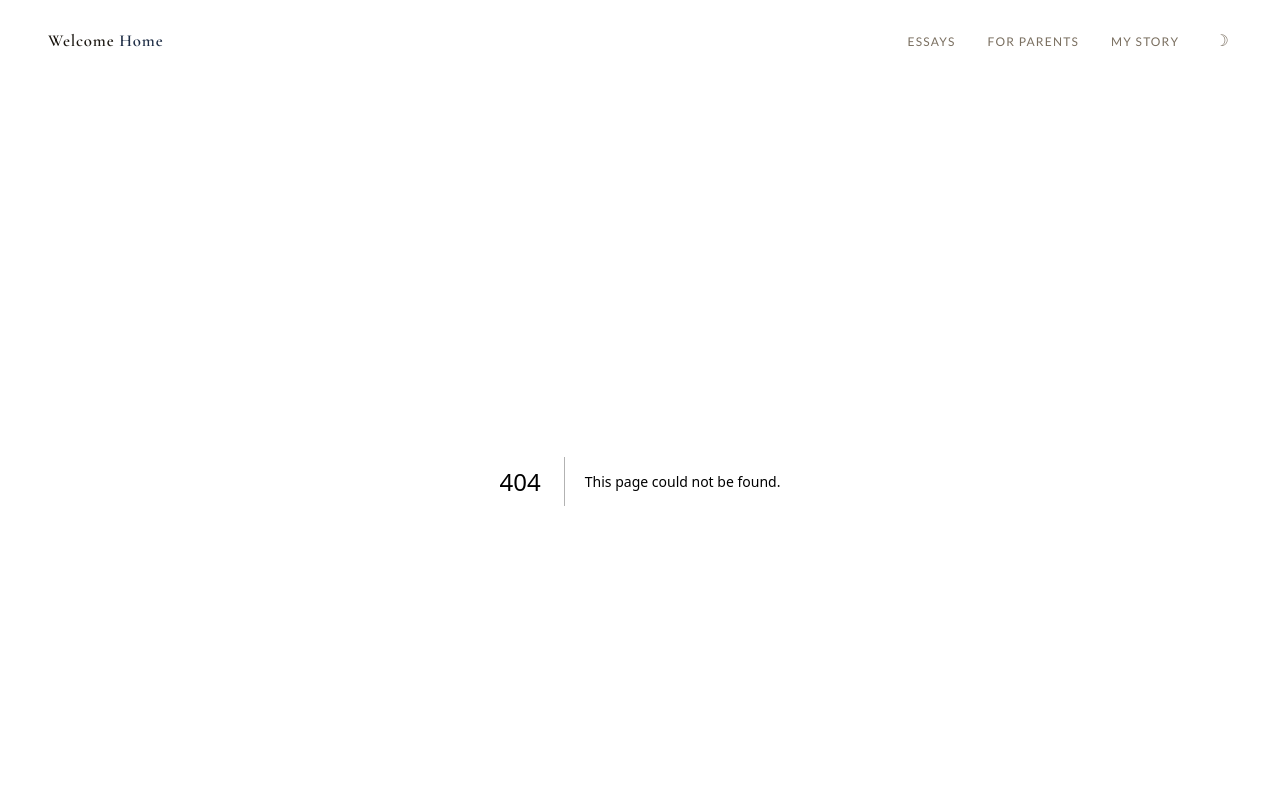
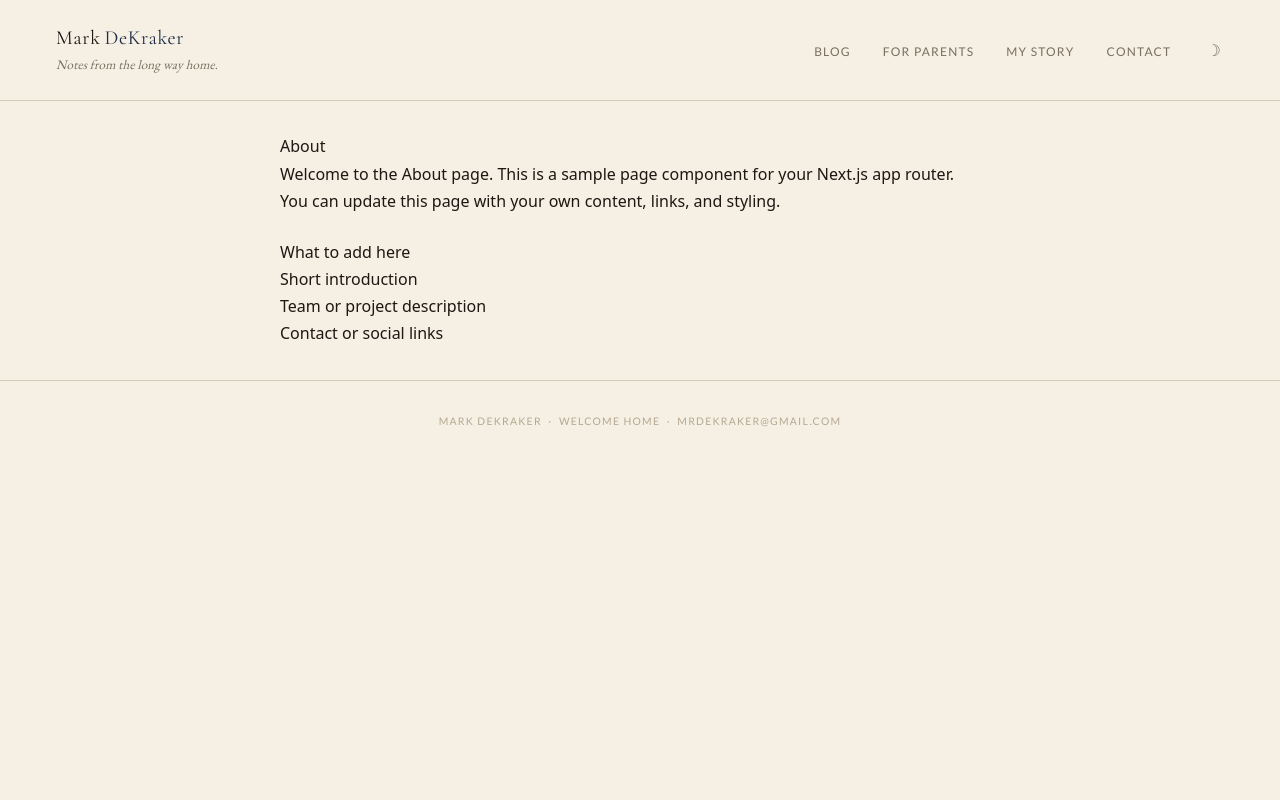
Before and after one commit to mrdekraker/mrdekraker, a Next.js app: page /components/about in a window 1280 px wide. Before the commit this address had no page. Shown: the top 800 px of the page. Built offline with nearby package versions, Linux system fonts and the light colour scheme.

Commit message:
editing navbar, adding about

```diff
--- /dev/null
+++ b/src/app/components/Ornament.tsx
@@ -0,0 +1,12 @@
+export default function Ornament() {
+  return (
+    <div className="flex items-center justify-center gap-5 mb-10">
+      <div className="w-[60px] h-px bg-rule" />
+      <div className="relative w-3.5 h-5 flex-shrink-0">
+        <span className="absolute left-1/2 top-0 -translate-x-1/2 w-px h-full bg-crimson opacity-50" />
+        <span className="absolute left-0 top-[35%] w-full h-px bg-crimson opacity-50" />
+      </div>
+      <div className="w-[60px] h-px bg-rule" />
+    </div>
+  );
+}
--- /dev/null
+++ b/src/app/components/about/page.tsx
@@ -0,0 +1,24 @@
+export default function About() {
+  return (
+    <main style={{ padding: "2rem", fontFamily: "system-ui, sans-serif" }}>
+      <section style={{ maxWidth: "720px", margin: "0 auto" }}>
+        <h1>About</h1>
+        <p>
+          Welcome to the About page. This is a sample page component for your
+          Next.js app router.
+        </p>
+        <p>
+          You can update this page with your own content, links, and styling.
+        </p>
+        <div style={{ marginTop: "1.5rem" }}>
+          <h2>What to add here</h2>
+          <ul>
+            <li>Short introduction</li>
+            <li>Team or project description</li>
+            <li>Contact or social links</li>
+          </ul>
+        </div>
+      </section>
+    </main>
+  );
+}
--- a/src/app/components/navbar.tsx
+++ b/src/app/components/navbar.tsx
@@ -1,37 +1,63 @@
-'use client'
+"use client";
 
-import Link from 'next/link'
-import { useThemeContext } from '@/providers/ThemeProvider'
+import Link from "next/link";
+import { useThemeContext } from "@/providers/ThemeProvider";
 
 export default function Navbar() {
-  const { mode, toggleMode } = useThemeContext()
+  const { mode, toggleMode } = useThemeContext();
 
   return (
-    <header className="px-12 py-6 flex justify-between items-center max-sm:px-5 max-sm:py-4">
-      <Link href="/" className="no-underline">
-        <span style={{ fontFamily: 'var(--font-display)', fontWeight: 600, fontSize: '1.05rem', letterSpacing: '0.05em', color: 'var(--ink)' }}>
-          Welcome{' '}
+    <header className="px-14 py-6 flex justify-between items-center border-b border-rule max-sm:px-5 max-sm:py-4">
+      <Link href="/" className="flex flex-col gap-0.5 no-underline">
+        <span className="flex flex-row gap-1">
+          <span
+            className="text-xl font-medium tracking-[0.03em] text-ink"
+            style={{
+              fontFamily: "var(--font-display)",
+            }}>
+            Mark
+          </span>
+          <span
+            className="text-xl font-medium tracking-[0.03em] text-ink"
+            style={{
+              fontFamily: "var(--font-display)",
+              color: "var(--navy)",
+            }}>
+            DeKraker
+          </span>
         </span>
-        <span style={{ fontFamily: 'var(--font-display)', fontWeight: 600, fontSize: '1.05rem', letterSpacing: '0.05em', color: 'var(--navy)' }}>
-          Home
+        <span
+          className="italic text-[0.82rem] text-ink-muted tracking-[0.01em]"
+          style={{ fontFamily: "var(--font-serif)" }}>
+          Notes from the long way home.
         </span>
       </Link>
 
       <nav className="flex items-center gap-8 max-sm:gap-5">
         <ul className="flex gap-8 list-none max-sm:gap-5">
           {[
-            { href: '/blog', label: 'Essays' },
-            { href: '/blog?cat=family-formation', label: 'For Parents' },
-            { href: '/about', label: 'My Story' },
+            { href: "/blog", label: "Blog" },
+            { href: "/blog?cat=family-formation", label: "For Parents" },
+            { href: "/about", label: "My Story" },
+            { href: "/contact", label: "Contact" },
           ].map(({ href, label }) => (
             <li key={href}>
               <Link
                 href={href}
                 className="no-underline transition-colors duration-200"
-                style={{ fontFamily: 'var(--font-ui)', fontSize: '0.75rem', letterSpacing: '0.1em', textTransform: 'uppercase', color: 'var(--ink-muted)' }}
-                onMouseEnter={e => (e.currentTarget.style.color = 'var(--navy)')}
-                onMouseLeave={e => (e.currentTarget.style.color = 'var(--ink-muted)')}
-              >
+                style={{
+                  fontFamily: "var(--font-ui)",
+                  fontSize: "0.75rem",
+                  letterSpacing: "0.1em",
+                  textTransform: "uppercase",
+                  color: "var(--ink-muted)",
+                }}
+                onMouseEnter={(e) =>
+                  (e.currentTarget.style.color = "var(--navy)")
+                }
+                onMouseLeave={(e) =>
+                  (e.currentTarget.style.color = "var(--ink-muted)")
+                }>
                 {label}
               </Link>
             </li>
@@ -42,11 +68,17 @@ export default function Navbar() {
           onClick={toggleMode}
           aria-label="Toggle dark mode"
           className="transition-opacity hover:opacity-70"
-          style={{ background: 'none', border: 'none', cursor: 'pointer', color: 'var(--ink-muted)', fontSize: '1rem', padding: '0.2rem' }}
-        >
-          {mode === 'light' ? '☽' : '☀︎'}
+          style={{
+            background: "none",
+            border: "none",
+            cursor: "pointer",
+            color: "var(--ink-muted)",
+            fontSize: "1rem",
+            padding: "0.2rem",
+          }}>
+          {mode === "light" ? "☽" : "☀︎"}
         </button>
       </nav>
     </header>
-  )
+  );
 }
--- a/src/app/globals.css
+++ b/src/app/globals.css
@@ -3,6 +3,8 @@
 /* ── Light mode tokens ── */
 :root {
   --bg: #f5efe4;
+  --warm: #fdfaf5;
+  --cream: #f9f5ee;
   --ink: #1c1812;
   --ink-soft: #3a342a;
   --ink-muted: #7a6f60;
@@ -17,6 +19,8 @@
 /* ── Dark mode tokens ── */
 .dark {
   --bg: #1a1510;
+  --warm: #1e1a14;
+  --cream: #e8dfd0;
   --ink: #e8dfd0;
   --ink-soft: #c8bfb0;
   --ink-muted: #8a7f70;
@@ -30,6 +34,8 @@
 
 @theme inline {
   --color-bg: var(--bg);
+  --color-warm: var(--warm);
+  --color-cream: var(--cream);
   --color-ink: var(--ink);
   --color-ink-soft: var(--ink-soft);
   --color-ink-muted: var(--ink-muted);
--- a/src/app/page.tsx
+++ b/src/app/page.tsx
@@ -1,121 +1,125 @@
-import Link from 'next/link'
-import { client } from '@cms/lib/client'
-import { recentPostsQuery } from '@cms/queries'
-import type { PostPreview } from '@cms/types'
-import PostListItem from '@/app/components/PostListItem'
+import Link from "next/link";
+import { client } from "@cms/lib/client";
+import { recentPostsQuery } from "@cms/queries";
+import type { PostPreview } from "@cms/types";
+import Ornament from "@/app/components/Ornament";
+import PostListItem from "@/app/components/PostListItem";
 
 const PLACEHOLDER_POSTS: PostPreview[] = [
   {
-    _id: '1',
-    title: 'Why I find the argument from conscience compelling',
-    slug: { current: 'argument-from-conscience' },
-    category: 'Faith & Reason',
-    publishedAt: '',
-    excerpt: "Newman's approach to moral intuition cuts through a lot of the noise in natural law debates — and it starts somewhere every parent already knows.",
+    _id: "1",
+    title: "Why I find the argument from conscience compelling",
+    slug: { current: "argument-from-conscience" },
+    category: "Faith & Reason",
+    publishedAt: "",
+    excerpt:
+      "Newman's approach to moral intuition cuts through a lot of the noise in natural law debates — and it starts somewhere every parent already knows.",
   },
   {
-    _id: '2',
-    title: 'Explaining the Eucharist to a six-year-old',
-    slug: { current: 'explaining-eucharist' },
-    category: 'Family Formation',
-    publishedAt: '',
-    excerpt: 'Children are far more comfortable with mystery than adults give them credit for. Mine taught me that.',
+    _id: "2",
+    title: "Explaining the Eucharist to a six-year-old",
+    slug: { current: "explaining-eucharist" },
+    category: "Family Formation",
+    publishedAt: "",
+    excerpt:
+      "Children are far more comfortable with mystery than adults give them credit for. Mine taught me that.",
   },
   {
-    _id: '3',
-    title: 'What I miss about Protestant worship',
-    slug: { current: 'what-i-miss' },
+    _id: "3",
+    title: "What I miss about Protestant worship",
+    slug: { current: "what-i-miss" },
     category: "The Convert's Journey",
-    publishedAt: '',
-    excerpt: 'Honest reflection on what the journey cost, what I carried with me, and why I think it was worth it anyway.',
+    publishedAt: "",
+    excerpt:
+      "Honest reflection on what the journey cost, what I carried with me, and why I think it was worth it anyway.",
   },
-]
+];
 
 async function getPosts(): Promise<PostPreview[]> {
-  if (!process.env.NEXT_PUBLIC_SANITY_PROJECT_ID) return PLACEHOLDER_POSTS
+  if (!process.env.NEXT_PUBLIC_SANITY_PROJECT_ID) return PLACEHOLDER_POSTS;
   try {
-    const posts = await client!.fetch<PostPreview[]>(recentPostsQuery)
-    return posts?.length ? posts : PLACEHOLDER_POSTS
+    const posts = await client!.fetch<PostPreview[]>(recentPostsQuery);
+    return posts?.length ? posts : PLACEHOLDER_POSTS;
   } catch {
-    return PLACEHOLDER_POSTS
+    return PLACEHOLDER_POSTS;
   }
 }
 
 export default async function HomePage() {
-  const posts = await getPosts()
+  const posts = await getPosts();
 
   return (
     <main>
       {/* Hero */}
-      <section
-        className="animate-fadein mx-auto px-8 text-center max-sm:px-5"
-        style={{ maxWidth: '780px', paddingTop: '5rem', paddingBottom: '4rem' }}
-      >
-        <span
-          className="block mb-8"
-          style={{ fontSize: '1.3rem', color: 'var(--navy)', opacity: 0.4, letterSpacing: '0.3em' }}
-        >
-          ✦ &nbsp; ✦ &nbsp; ✦
-        </span>
+      <div className="max-w-[720px] mx-auto px-8 pt-[5.5rem] pb-14 text-center animate-rise max-sm:px-5 max-sm:pt-16">
+        <Ornament />
+
+        <p
+          className="text-[0.68rem] tracking-[0.18em] uppercase text-ink-muted mb-5"
+          style={{ fontFamily: "var(--font-ui)" }}>
+          Catholic theology · family formation · the convert&apos;s journey
+        </p>
 
         <h1
-          className="leading-[1.1] mb-4"
-          style={{ fontFamily: 'var(--font-display)', fontWeight: 300, fontSize: 'clamp(3rem, 5vw, 5rem)', color: 'var(--ink)' }}
-        >
-          Welcome Home
-          <span
-            className="block italic mt-[0.4em]"
-            style={{ fontFamily: 'var(--font-display)', fontSize: '0.42em', letterSpacing: '0.05em', color: 'var(--ink-muted)' }}
-          >
-            Notes from the long way home.
-          </span>
+          className="text-[clamp(2.6rem,5vw,4rem)] font-light leading-[1.12] text-ink mb-6"
+          style={{ fontFamily: "var(--font-display)" }}>
+          A pilgrim still learning
+          <br />
+          to read <em className="italic text-crimson">the ancient map.</em>
         </h1>
 
-        <p
-          className="mx-auto mt-8"
-          style={{ fontFamily: 'var(--font-serif)', fontSize: '1.15rem', lineHeight: 1.8, color: 'var(--ink-soft)', maxWidth: '56ch' }}
-        >
-          A former Protestant. A new Catholic. A dad trying to pass something true to his kids.
-          This is where I think out loud about the faith — the arguments, the beauty, the hard
-          questions, and the daily business of raising a family inside it.
+        <p className="text-[1.12rem] leading-[1.85] text-ink-soft max-w-[52ch] mx-auto mb-9">
+          I&apos;m a husband, father, musician, athlete and Catholic convert —
+          confirmed Easter 2026, Filipino-born, Canadian by citizenship, and
+          rooted in Texas. Working through the intellectual and spiritual
+          tradition of the Church one question at a time. Pull up a chair.
         </p>
 
         {/* Photo inset */}
-        <div
-          className="mx-auto mt-10 mb-3 overflow-hidden"
-          style={{ width: '100%', maxWidth: '600px', aspectRatio: '16/7', borderRadius: '2px', background: 'linear-gradient(135deg, #3a4a3a, #6a7a5a, #9aaa7a, #c0c896)' }}
-        />
-        <p style={{ fontFamily: 'var(--font-serif)', fontStyle: 'italic', fontSize: '0.85rem', color: 'var(--ink-muted)' }}>
-          Somewhere worth thinking about.
+        <div className="w-full max-w-[580px] mx-auto mb-4 border border-rule overflow-hidden aspect-[16/7] bg-gradient-to-br from-[#2c3828] via-[#435240] to-[#9faa78] flex items-end p-4">
+          <span
+            className="text-[0.6rem] tracking-[0.14em] uppercase text-white/30"
+            style={{ fontFamily: "var(--font-ui)" }}>
+            Your landscape photograph — framed, not full-bleed
+          </span>
+        </div>
+        <p className="italic text-[0.85rem] text-ink-faint text-center mb-10">
+          Somewhere worth slowing down for.
         </p>
 
-        {/* CTAs */}
-        <div className="flex gap-6 justify-center mt-10 flex-wrap">
+        <div className="flex gap-5 justify-center flex-wrap">
           <Link
-            href="/blog"
-            className="no-underline transition-colors duration-200"
-            style={{ background: 'var(--navy)', color: '#f5efe4', fontFamily: 'var(--font-ui)', fontSize: '0.78rem', letterSpacing: '0.12em', textTransform: 'uppercase', padding: '0.85rem 2rem' }}
-          >
-            Start Reading
+            href="/writing"
+            className="bg-navy text-cream font-[var(--font-ui)] text-[0.75rem] tracking-[0.12em] uppercase px-8 py-3 no-underline transition-colors duration-200 hover:bg-ink"
+            style={{ fontFamily: "var(--font-ui)" }}>
+            Start reading
           </Link>
           <Link
             href="/about"
-            className="no-underline transition-colors duration-200"
-            style={{ color: 'var(--ink-muted)', fontFamily: 'var(--font-ui)', fontSize: '0.78rem', letterSpacing: '0.12em', textTransform: 'uppercase', padding: '0.85rem 2rem', border: '1px solid var(--rule)' }}
-          >
-            My Story
+            className="text-ink-muted text-[0.75rem] tracking-[0.12em] uppercase px-8 py-3 no-underline border border-rule transition-colors duration-200 hover:border-ink-muted hover:text-ink"
+            style={{ fontFamily: "var(--font-ui)" }}>
+            My story
           </Link>
         </div>
-      </section>
+      </div>
 
       {/* Recent posts */}
-      <section className="mx-auto px-8 pb-20 max-sm:px-5" style={{ maxWidth: '820px' }}>
+      <section
+        className="mx-auto px-8 pb-20 max-sm:px-5"
+        style={{ maxWidth: "820px" }}>
         <div className="flex items-center gap-5 mb-10">
-          <div style={{ flex: 1, height: '1px', background: 'var(--rule)' }} />
-          <span style={{ fontFamily: 'var(--font-ui)', fontSize: '0.68rem', letterSpacing: '0.18em', textTransform: 'uppercase', color: 'var(--ink-muted)' }}>
+          <div style={{ flex: 1, height: "1px", background: "var(--rule)" }} />
+          <span
+            style={{
+              fontFamily: "var(--font-ui)",
+              fontSize: "0.68rem",
+              letterSpacing: "0.18em",
+              textTransform: "uppercase",
+              color: "var(--ink-muted)",
+            }}>
             Latest
           </span>
-          <div style={{ flex: 1, height: '1px', background: 'var(--rule)' }} />
+          <div style={{ flex: 1, height: "1px", background: "var(--rule)" }} />
         </div>
 
         <div className="flex flex-col gap-7">
@@ -125,5 +129,5 @@ export default async function HomePage() {
         </div>
       </section>
     </main>
-  )
+  );
 }
```
